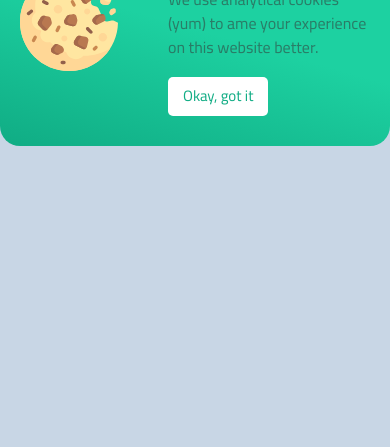
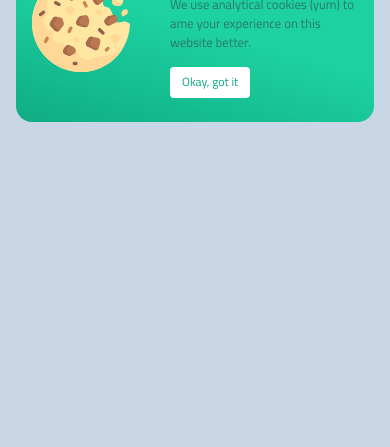
Before and after one commit to oussamaelhousni/first-gsap-animation-mini-project, a plain HTML site: page index.html in a window 390 px wide. Shown: the part 397-844 px from the top of the page. Drawn offline with nearby package versions, Linux system fonts and the light colour scheme.

Commit message:
Update style.css

```diff
--- a/style.css
+++ b/style.css
@@ -15,6 +15,12 @@
 html {
     font-size: 62.5%;
     box-sizing: border-box;
+}
+
+@media screen and (max-width:500px){
+ html{
+font-size:50%;
+}
 }
 
 body {
@@ -40,7 +46,8 @@ body {
     display: flex;
     align-items: center;
     padding: 3rem 2rem;
-    width: 50rem;
+margin:2rem;
+    max-width: 50rem;
     border-radius: 2rem;
     gap: 5rem;
     color: #fff;
```
